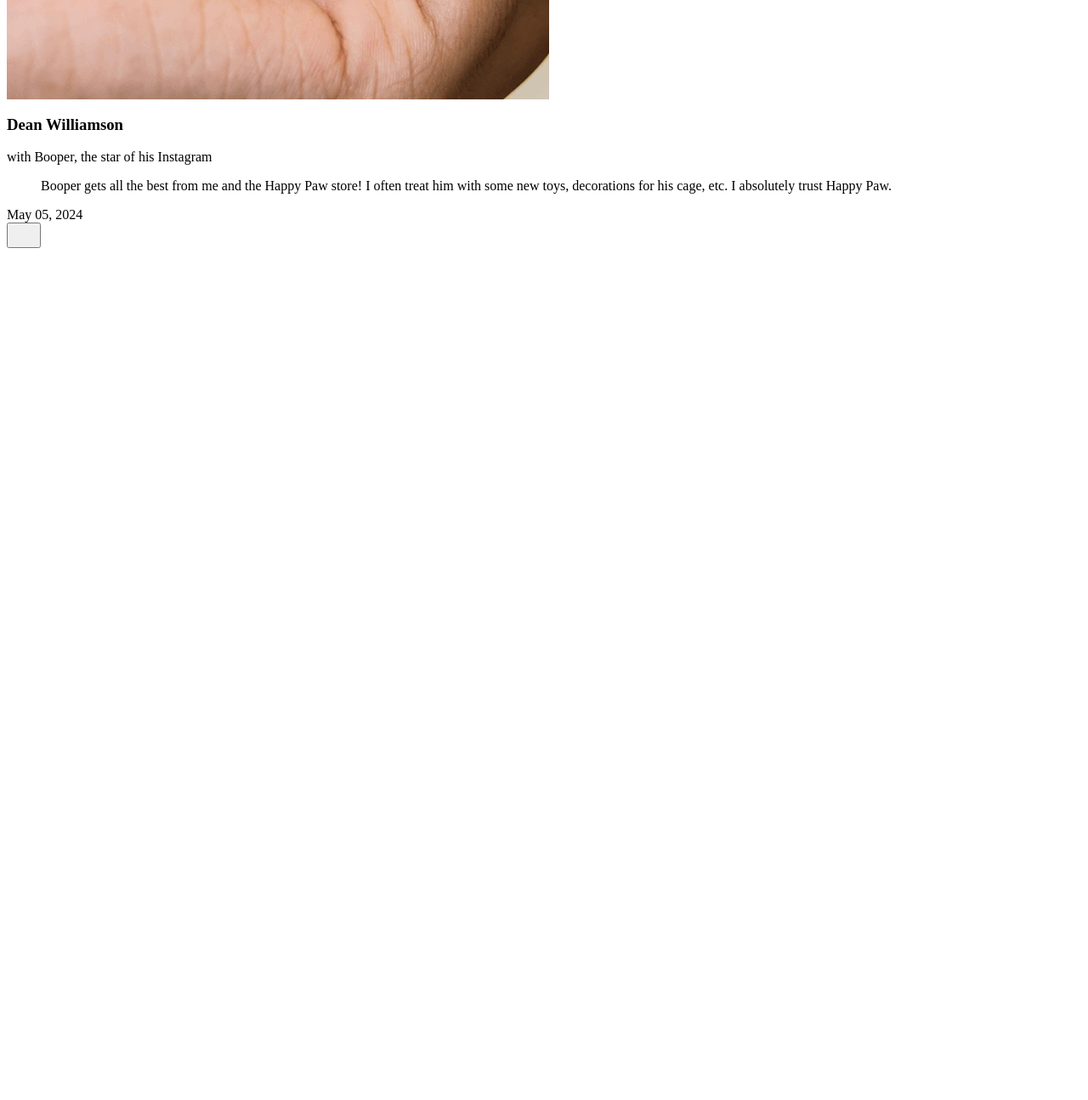
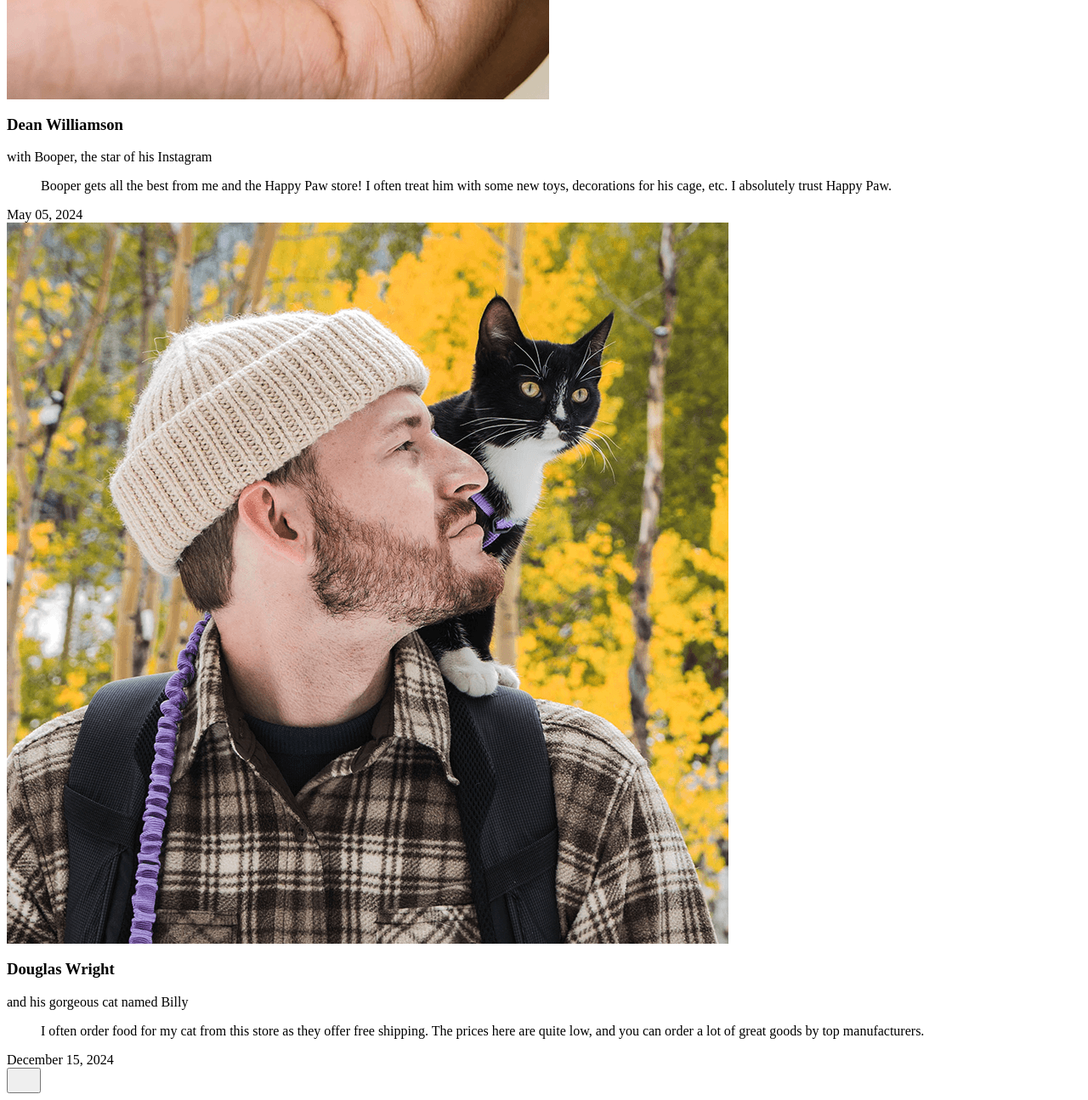
Before and after one commit to StanislavTarasiuk/pets-store, a plain HTML site: page index.testimonials.partial.html in a window 1280 px wide. Shown: the part 2496-3791 px from the top of the page at 85% size. Before the commit the page ends 2796 px from the top, so only its background shows below. Drawn offline with Linux system fonts and the light colour scheme.

Commit message:
fix testimonials

```diff
--- a/index.testimonials.partial.html
+++ b/index.testimonials.partial.html
@@ -95,6 +95,30 @@
             >
           </div>
         </article>
+
+        <article class="testimonials__item">
+          <div class="testimonials__card">
+            <div class="testimonials__image-wrapper">
+              <img
+                src="assets/img/testimonials/douglast_wright.png"
+                alt="Douglas Wright with Billy"
+                class="testimonials__image"
+              />
+            </div>
+            <h3 class="testimonials__name">Douglas Wright</h3>
+            <p class="testimonials__pet-info">
+              and his gorgeous cat named Billy
+            </p>
+            <blockquote class="testimonials__quote">
+              I often order food for my cat from this store as they offer free
+              shipping. The prices here are quite low, and you can order a lot
+              of great goods by top manufacturers.
+            </blockquote>
+            <time class="testimonials__date" datetime="2024-12-15"
+              >December 15, 2024</time
+            >
+          </div>
+        </article>
       </div>
 
       <button
```
